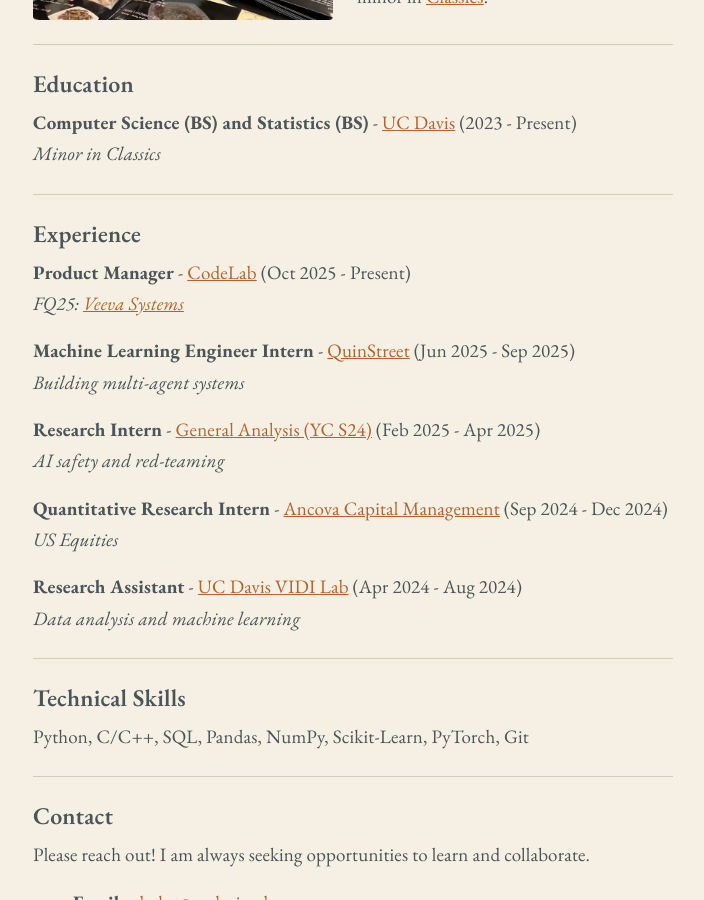
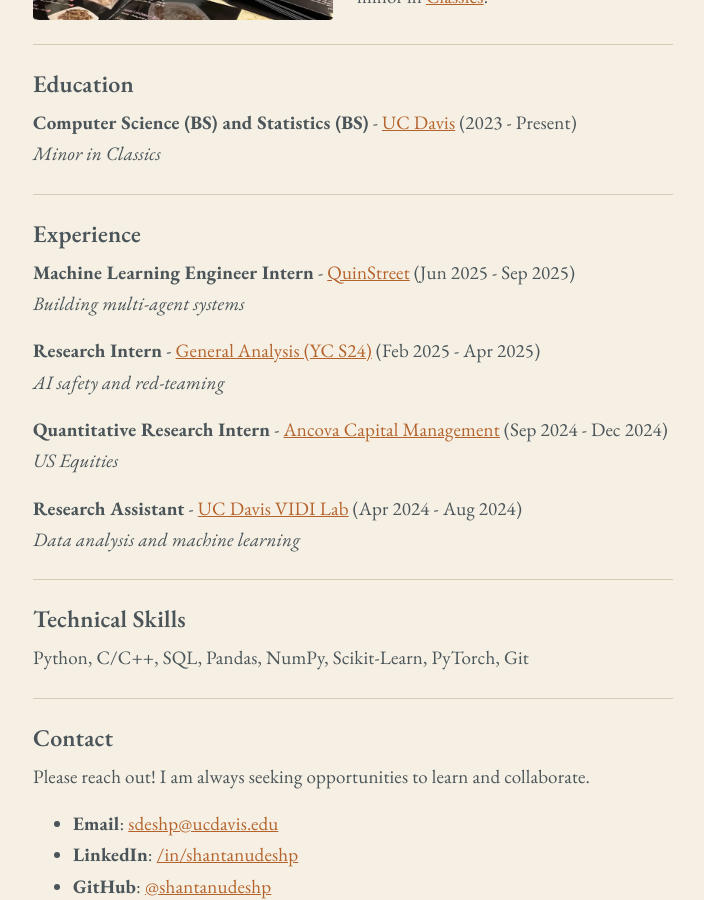
Before and after one commit to shantanudeshp/personal-site, a Jekyll site: the page built from about.md, in a window 1280 px wide and 900 px high, scrolled down 429 px. Shown: the whole window, without its empty margins (287-991 px from the left). Built offline with Jekyll 4.4.1, drawn with Linux system fonts in a browser that asks for light colours; comment, search, counter and statistics services are not loaded.

Commit message:
docs: remove codelab position from about page

```diff
--- a/about.md
+++ b/about.md
@@ -28,9 +28,6 @@
 ---
 
 ## Experience
-
-**Product Manager** - [CodeLab](https://codelabdavis.com/){:target="_blank"} (Oct 2025 - Present)<br>
-*FQ25: [Veeva Systems](https://www.veeva.com/){:target="_blank"}*
 
 **Machine Learning Engineer Intern** - [QuinStreet](https://www.quinstreet.com/){:target="_blank"} (Jun 2025 - Sep 2025)<br>
 *Building multi-agent systems*
```
